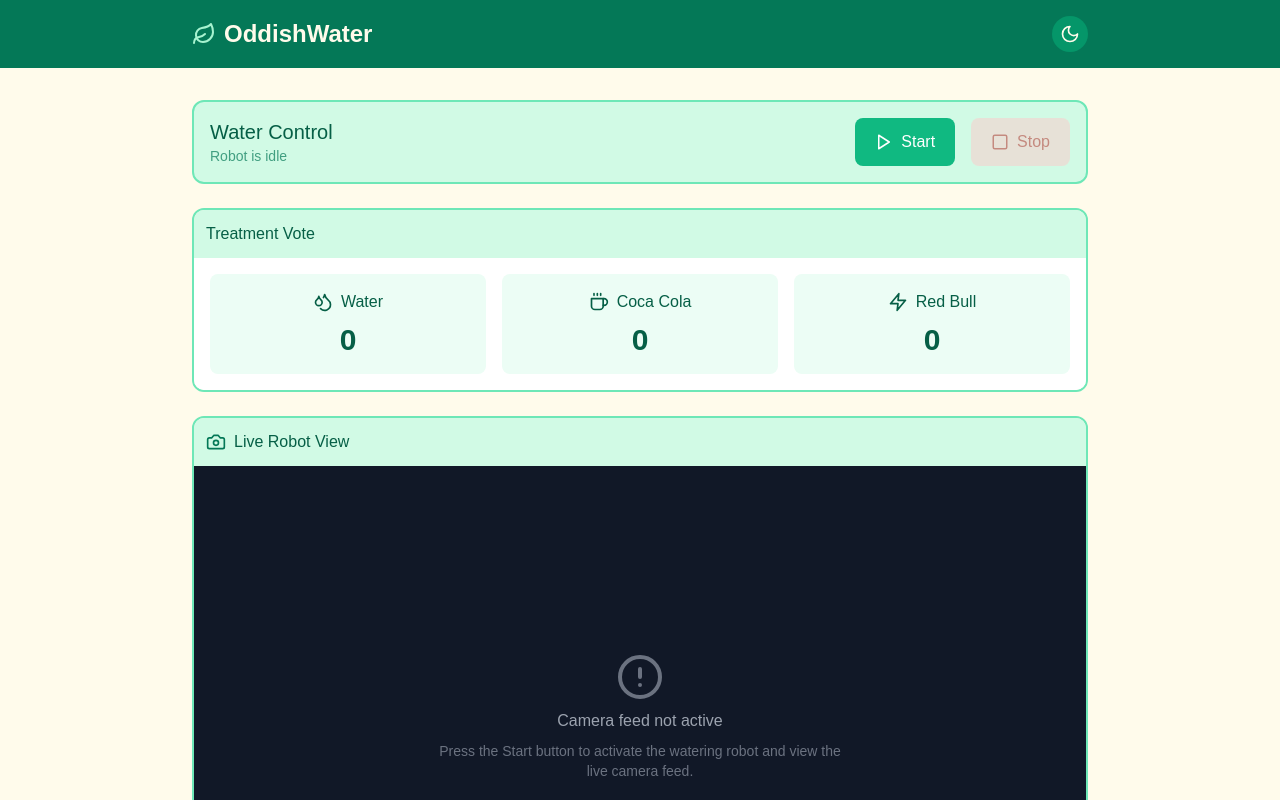
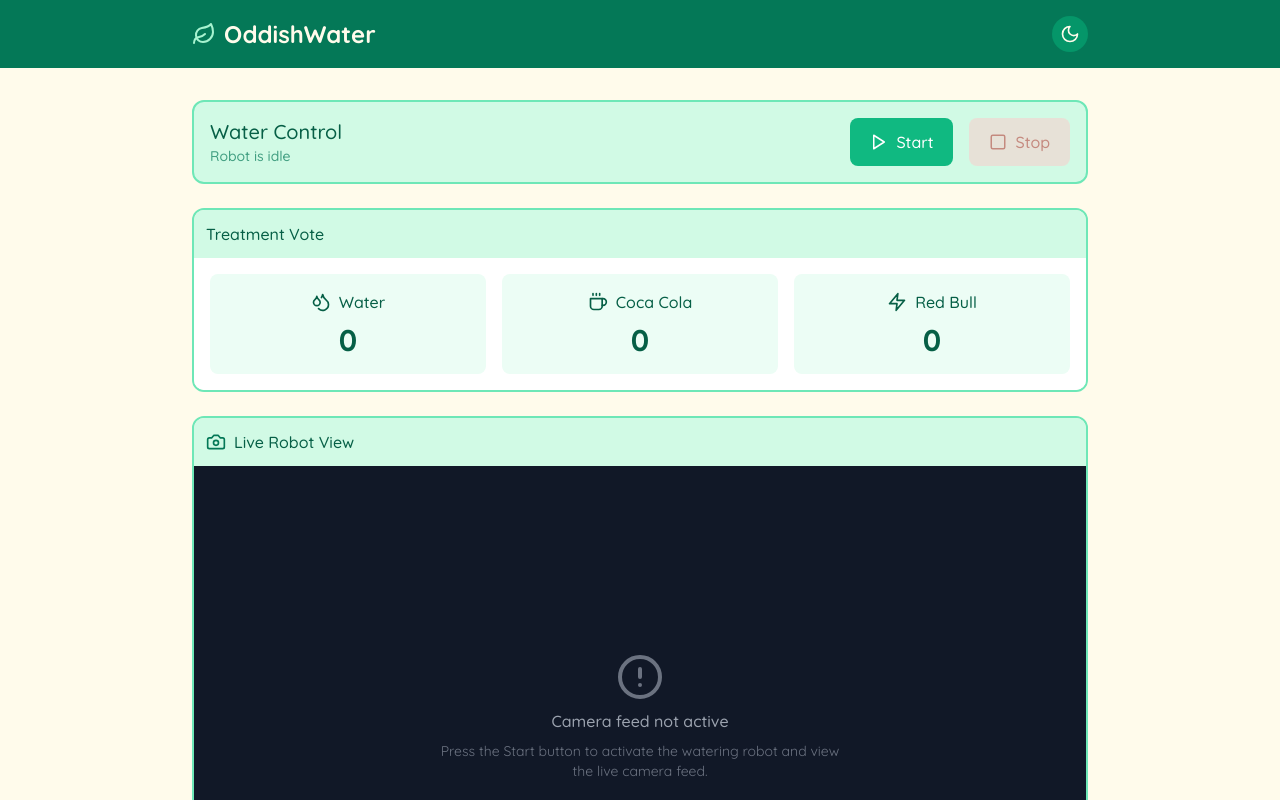
Before and after one commit to alexakayman/OddishWater, a React (Vite) app: page / in a window 1280 px wide. Shown: the top 800 px of the page. Built offline with nearby package versions, Linux system fonts and the light colour scheme.

Commit message:
Update index.css

```diff
--- a/src/index.css
+++ b/src/index.css
@@ -1,8 +1,8 @@
+@import url('https://fonts.googleapis.com/css2?family=Quicksand:wght@300..700&display=swap');
+
 @tailwind base;
 @tailwind components;
 @tailwind utilities;
-
-@import url('https://fonts.googleapis.com/css2?family=Quicksand:wght@300..700&display=swap');
 
 @layer base {
   body {
```
